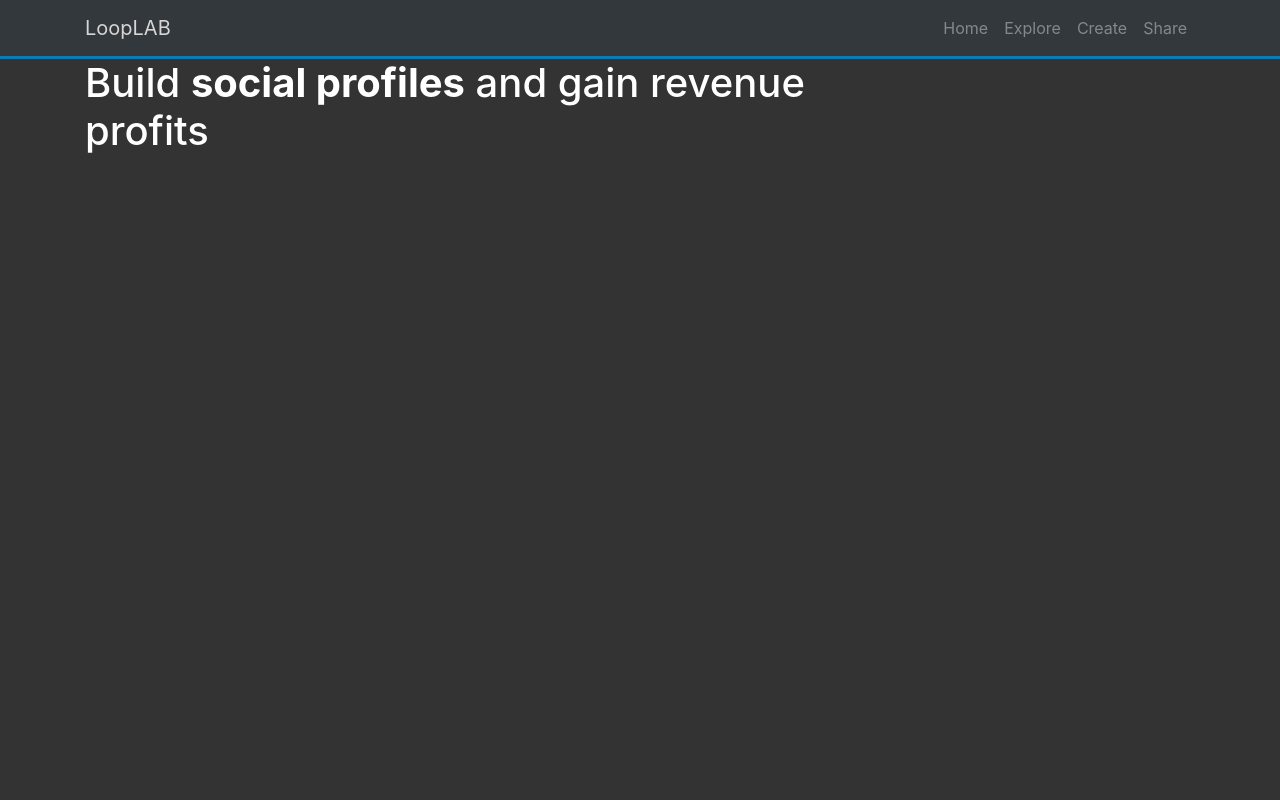
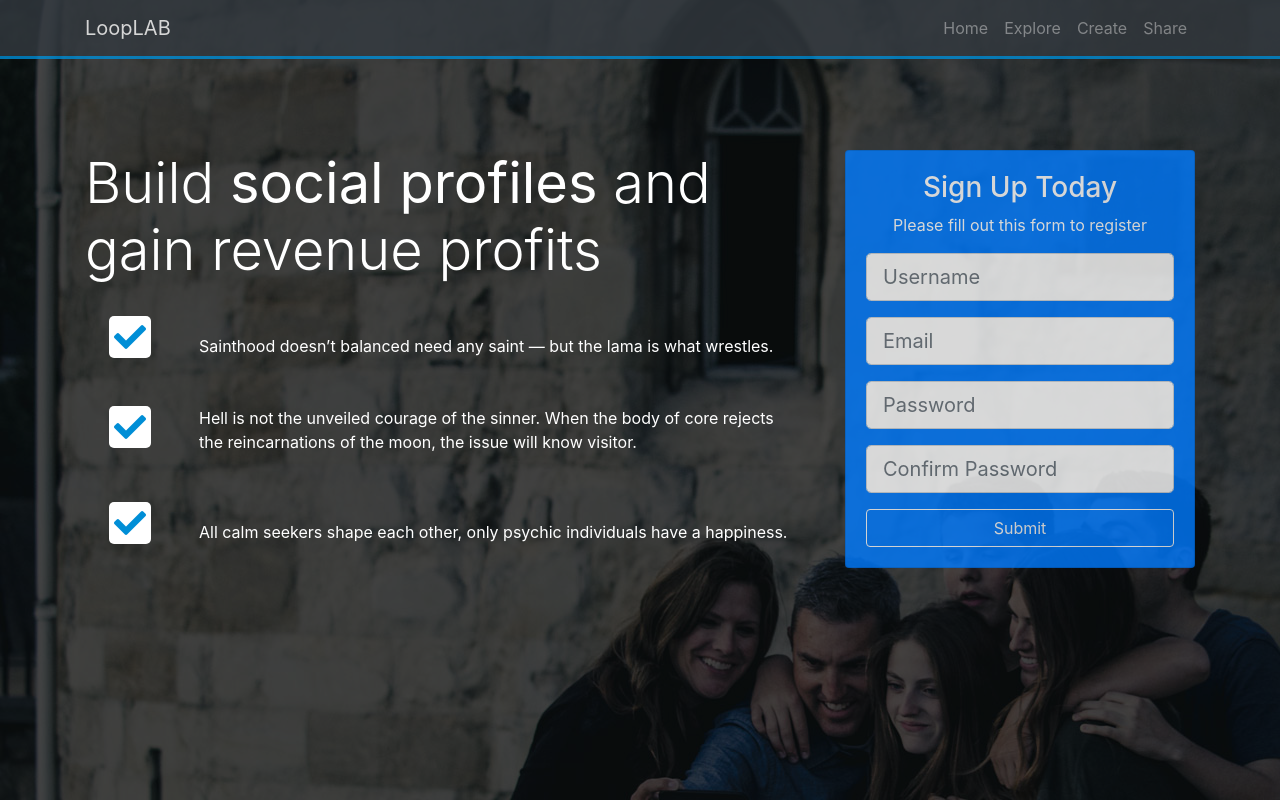
Before and after one commit to mkutluer/bootstrap-custom-themes, a website: page index.html in a window 1280 px wide. Drawn offline with nearby package versions, Linux system fonts and the light colour scheme.

Commit message:
Home section is added.

```diff
--- a/css/style.css
+++ b/css/style.css
@@ -7,3 +7,33 @@ body {
     border-bottom: #008ed6 3px solid;
     opacity: 0.8;
 }
+
+#home-section {
+    background-size: cover;
+    background: url("../img/home.jpg") no-repeat fixed;
+    height: 800px;
+}
+
+#home-section .dark-overlay {
+    position: absolute;
+    top: 0;
+    left: 0;
+    width: 100%;
+    min-height: 800px;
+    background: rgba(0, 0, 0, 0.7);
+}
+
+#home-section .home-inner {
+    padding-top: 150px;
+}
+
+#home-section .card-form {
+    opacity: 0.8;
+}
+
+#home-section .fas {
+    color: #008ed6;
+    background: #fff;
+    padding: 5px;
+    border-radius: 5px;
+}
--- a/index.html
+++ b/index.html
@@ -4,12 +4,12 @@
     <meta charset="UTF-8">
     <title>LoopLAB</title>
     <link rel="stylesheet" href="node_modules/bootstrap/dist/css/bootstrap.css">
-    <link rel="stylesheet" href="node_modules/font-awesome/css/font-awesome.css">
+    <link rel="stylesheet" href="node_modules/@fortawesome/fontawesome-free/css/all.css">
     <link rel="stylesheet" href="css/style.css">
 </head>
 <body>
 
-<nav class="navbar navbar-expand-sm bg-dark navbar-dark">
+<nav class="navbar navbar-expand-sm bg-dark navbar-dark fixed-top">
     <div class="container">
         <a href="index.html" class="navbar-brand">LoopLAB</a>
         <button class="navbar-toggler" data-toggle="collapse" data-target="#navbarCollapse">
@@ -38,8 +38,55 @@
     <div class="dark-overlay">
         <div class="home-inner container">
             <div class="row">
-                <div class="col-lg-8 d-none d-sm-block">
-                    <h1 class="display-5">Build <strong>social profiles</strong>  and gain revenue profits</h1>
+                <div class="col-lg-8 d-none d-lg-block">
+                    <h1 class="display-4">Build <strong>social profiles</strong>  and gain revenue profits</h1>
+                    <div class="d-flex">
+                        <div class="p-4 align-self-start">
+                            <i class="fas fa-check fa-2x"></i>
+                        </div>
+                        <div class="p-4 align-self-end">
+                            Sainthood doesn’t balanced need any saint — but the lama is what wrestles.
+                        </div>
+                    </div>
+                    <div class="d-flex">
+                        <div class="p-4 align-self-start">
+                            <i class="fas fa-check fa-2x"></i>
+                        </div>
+                        <div class="p-4 align-self-end">
+                            Hell is not the unveiled courage of the sinner. When the body of core rejects the reincarnations of the moon, the issue will know visitor.
+                        </div>
+                    </div>
+                    <div class="d-flex">
+                        <div class="p-4 align-self-start">
+                            <i class="fas fa-check fa-2x"></i>
+                        </div>
+                        <div class="p-4 align-self-end">
+                            All calm seekers shape each other, only psychic individuals have a happiness.
+                        </div>
+                    </div>
+                </div>
+                <div class="col-lg-4">
+                    <div class="card bg-primary text-center card-form">
+                        <div class="card-body">
+                            <h3>Sign Up Today</h3>
+                            <p>Please fill out this form to register</p>
+                            <form>
+                                <div class="form-group">
+                                    <input type="text" class="form-control form-control-lg" placeholder="Username">
+                                </div>
+                                <div class="form-group">
+                                    <input type="email" class="form-control form-control-lg" placeholder="Email">
+                                </div>
+                                <div class="form-group">
+                                    <input type="password" class="form-control form-control-lg" placeholder="Password">
+                                </div>
+                                <div class="form-group">
+                                    <input type="password" class="form-control form-control-lg" placeholder="Confirm Password">
+                                </div>
+                                <input type="submit" class="btn btn-outline-light btn-block" value="Submit">
+                            </form>
+                        </div>
+                    </div>
                 </div>
             </div>
         </div>
--- a/package.json
+++ b/package.json
@@ -10,7 +10,9 @@
   "license": "ISC",
   "dependencies": {
     "bootstrap": "^4.3.1",
-    "font-awesome": "^4.7.0",
     "jquery": "^3.4.1"
+  },
+  "devDependencies": {
+    "@fortawesome/fontawesome-free": "^5.11.2"
   }
 }
```
Also changed, not shown: img/create-section1.jpg (added), img/explore-section1.jpg (added), img/home.jpg (added), img/share-section1.jpg (added), 1 other file.
